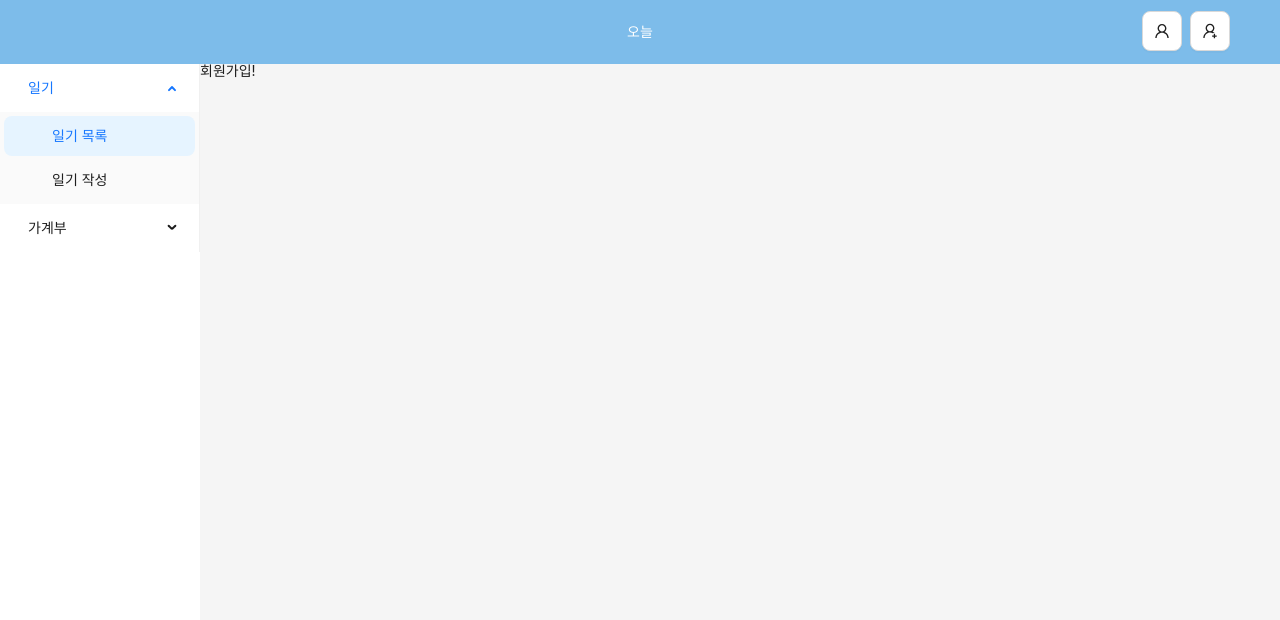
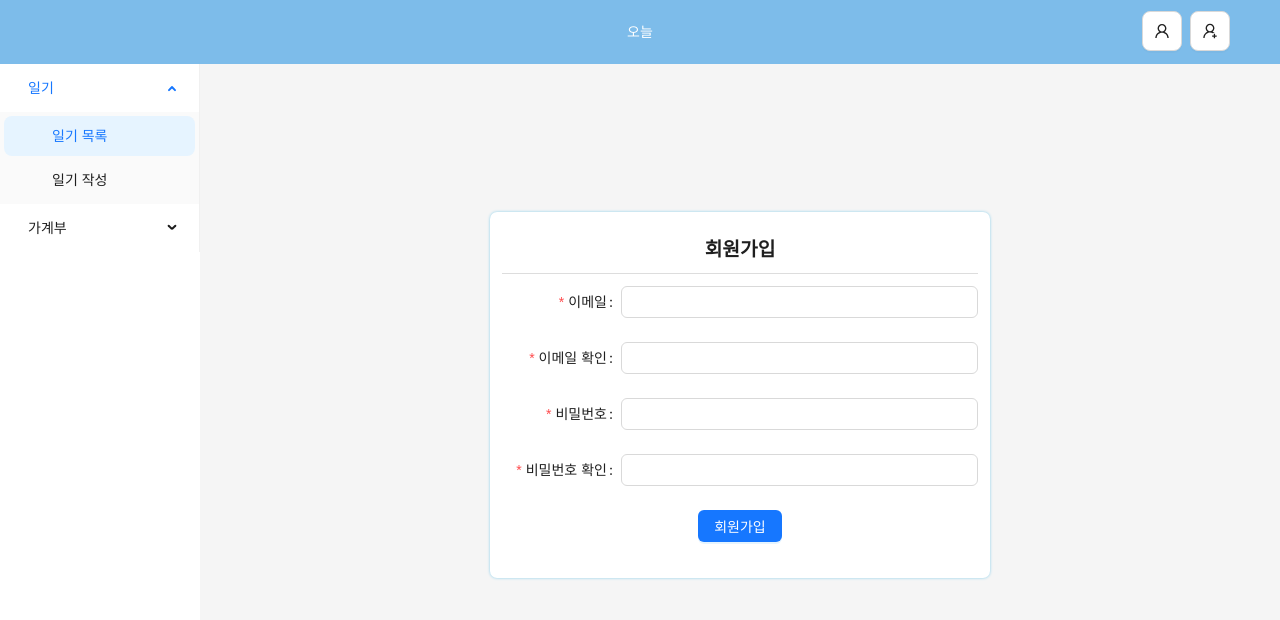
Before and after one commit to taehankim-dev/daily-note, a React (Create React App) app: page /signup in a window 1280 px wide. Shown: the top 620 px of the page. Built offline with nearby package versions, Linux system fonts and the light colour scheme.

Commit message:
회원가입 레이아웃

```diff
--- a/src/pages/sign/SignUp.tsx
+++ b/src/pages/sign/SignUp.tsx
@@ -1,10 +1,83 @@
+import { Button, Form, Input } from "antd";
 import React from "react";
 
+const FormWrapStyle = {
+  display : "flex",
+  height:"90%",
+  margin:"auto",
+}
+
+const FormStyle = {
+  maxWidth : "500px",
+  minWidth : "500px",
+  margin: "auto",
+  background:"white",
+  padding:"12px",
+  borderRadius : "7px",
+  boxShadow:"0px 0px 3px skyblue"
+}
+
+const FormTitleStyle = {
+  display:"flex",
+  height:"50px",
+  lineHeight: "50px",
+  marginBottom : "12px",
+  fontSize : "1.2rem",
+  fontWeight:'bold',
+  borderBottom:"1px solid #ddd"
+}
+
+const FormButtonStyle = {
+  display : 'flex',
+  margin : 'auto'
+}
+
+/* eslint-disable no-template-curly-in-string */
+const validateMessages = {
+  required : "'${label}'은 필수사항입니다!",
+}
+/* eslint-disable no-template-curly-in-string */
+
 const SignUp : React.FC = () => {
+  const onFinish = (values : any) => {
+
+    /* values = user : {email, emailCheck, password, passwordCheck}
+      1. 이메일 형식 확인
+      2. 이메일 일치 확인
+      3. 비밀번호 일치 확인
+    */
+
+  }
+
   return (
-    <>
-      회원가입!
-    </>
+    <div style={FormWrapStyle}>
+      <Form labelCol={{span : 6}}
+            name="signup"
+            style={FormStyle}
+            validateMessages={validateMessages}
+            onFinish={onFinish}>
+        <div style={FormTitleStyle}>
+          <p style={{margin:'auto'}}>회원가입</p>
+        </div>
+        <Form.Item name={['user', 'email']} label="이메일" rules={[{required : true}]}>
+          <Input />
+        </Form.Item>
+        <Form.Item name={['user', 'emailCheck']} label="이메일 확인" rules={[{required : true}]}>
+          <Input />
+        </Form.Item>
+        <Form.Item name={['user', 'password']} label="비밀번호" rules={[{required : true}]}>
+          <Input type="password"/>
+        </Form.Item>
+        <Form.Item name={['user', 'passwordCheck']} label="비밀번호 확인" rules={[{required : true}]}>
+          <Input type="password"/>
+        </Form.Item>
+        <Form.Item >
+          <Button type="primary" htmlType="submit" style={FormButtonStyle}>
+            회원가입
+          </Button>
+        </Form.Item>
+      </Form>
+    </div>
   )
 }
 
```
